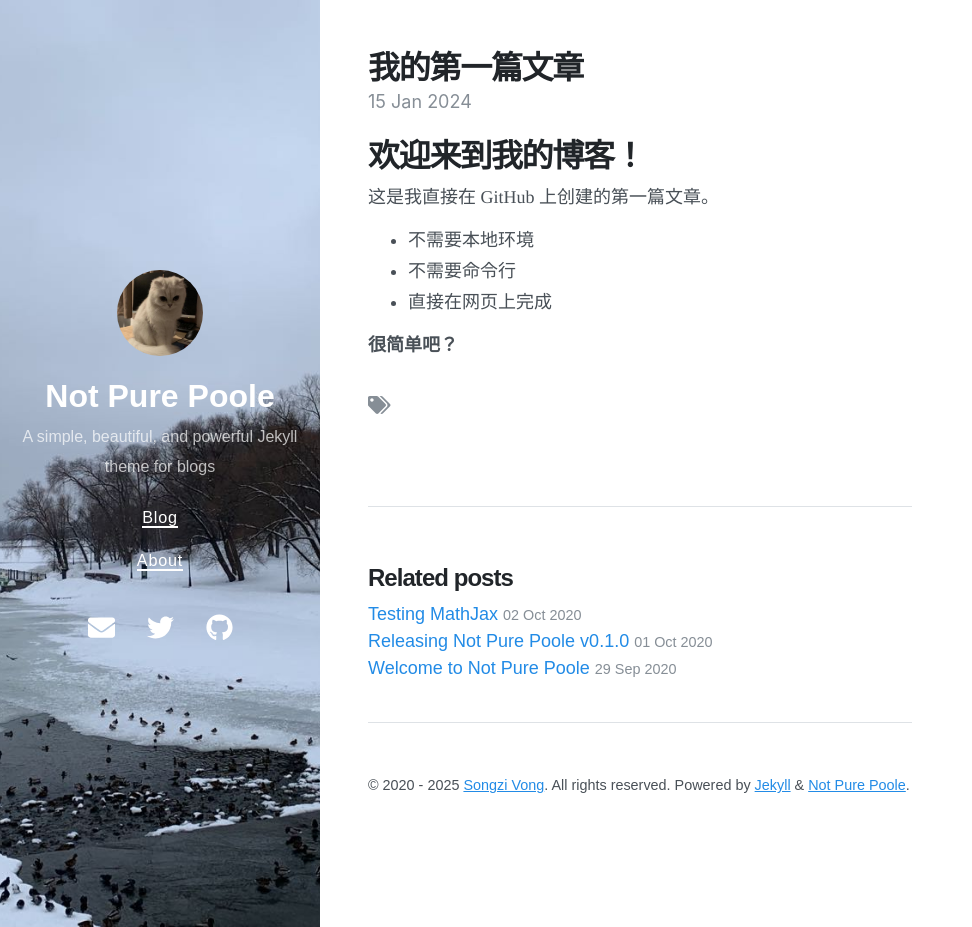
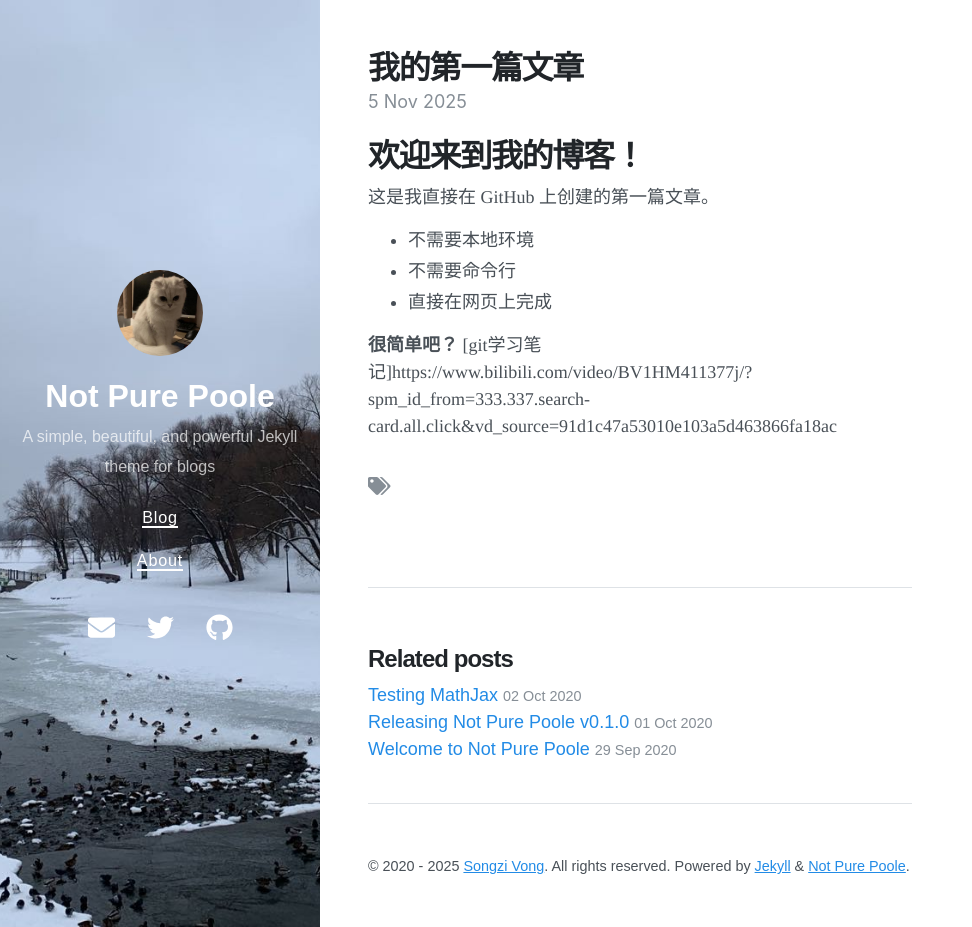
Before and after one commit to ncassmxc/ncassmxc.github.io, a Jekyll site: the page built from _posts/2025-11-05-my-first.md, in a window 1280 px wide and 927 px high. Shown: the whole window, without its empty margins (0-972 px from the left). Built offline with Jekyll 4.4.1, drawn with Linux system fonts in a browser that asks for light colours; nearby versions of some CDN libraries.

Commit message:
Update 2025-11-05-my-first.md

```diff
--- a/_posts/2025-11-05-my-first.md
+++ b/_posts/2025-11-05-my-first.md
@@ -1,7 +1,7 @@
 ---
 layout: post
 title: "我的第一篇文章"
-date: 2024-01-15 14:00:00 +0800
+date: 2025-11-05 14:00:00 +0800
 ---
 
 # 欢迎来到我的博客！
@@ -13,3 +13,4 @@ date: 2024-01-15 14:00:00 +0800
 - 直接在网页上完成
 
 **很简单吧？**
+[git学习笔记]https://www.bilibili.com/video/BV1HM411377j/?spm_id_from=333.337.search-card.all.click&vd_source=91d1c47a53010e103a5d463866fa18ac
```
